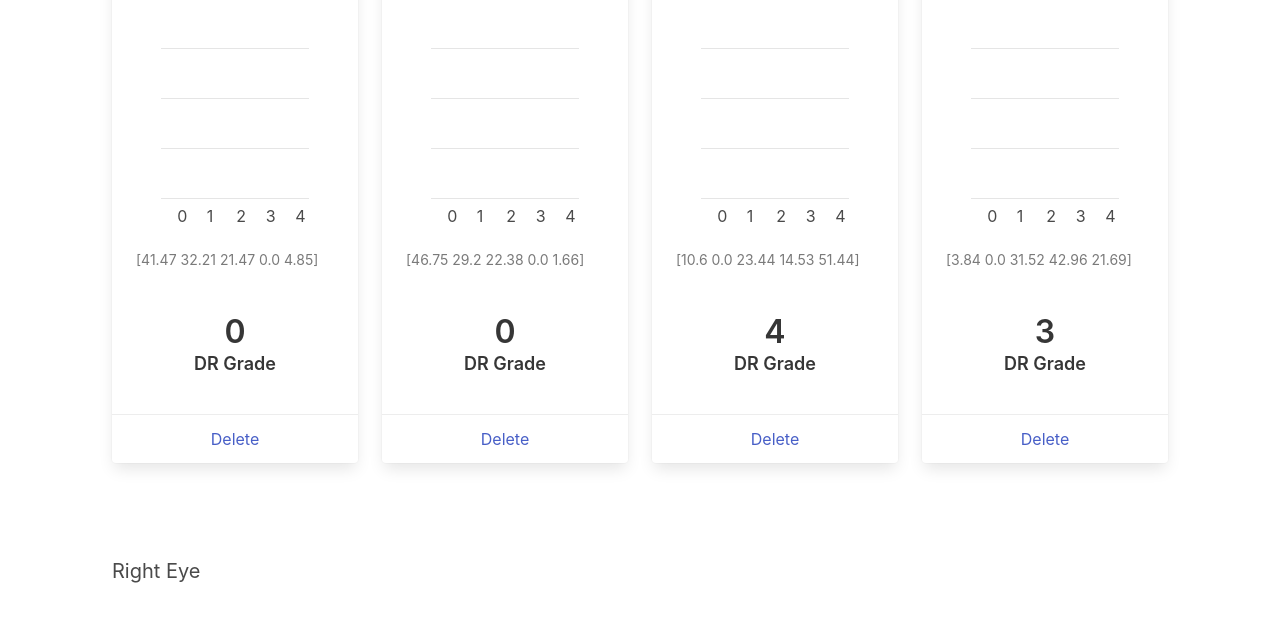
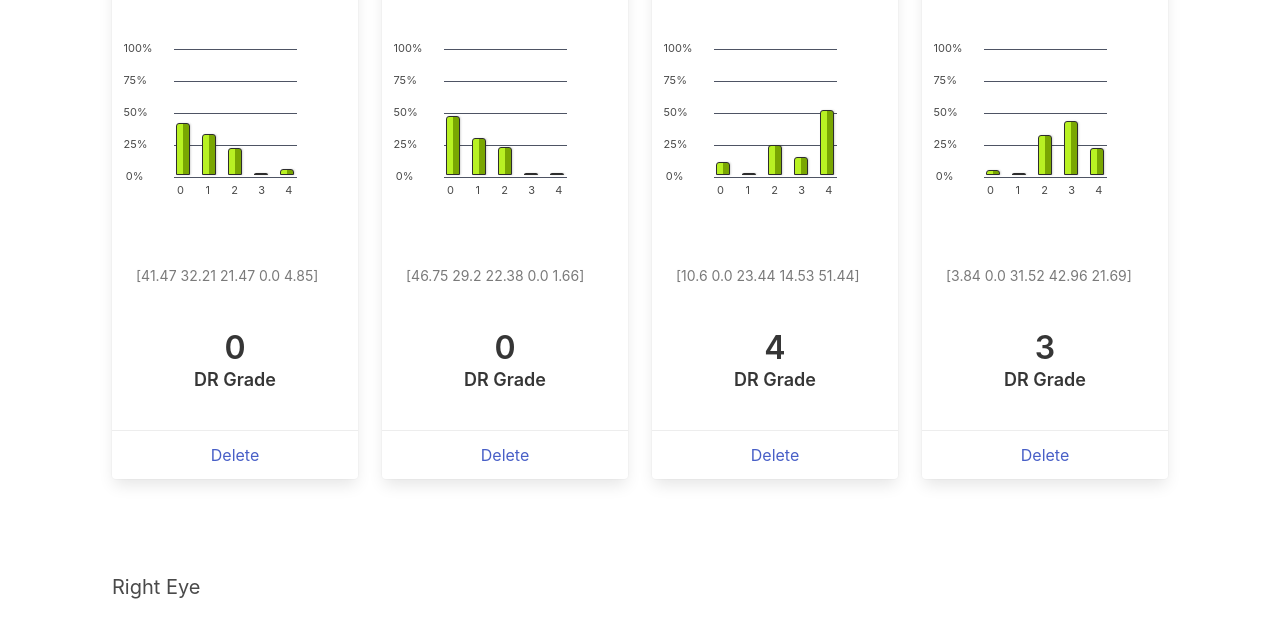
Before and after one commit to ayushsubedi/cheersAI, a Flask app: page /patient/1 in a window 1280 px wide. Shown: the part 1324-1960 px from the top of the page. Before the commit the page ends 1907 px from the top, so only its background shows below. Run offline with Flask 2, Linux system fonts and the light colour scheme; data comes from the database, SQL or seed files in the repository; some libraries are stand-ins or nearby versions.

Commit message:
resolve #112

```diff
--- a/cheersAI/static/css/chart.css
+++ b/cheersAI/static/css/chart.css
@@ -1,40 +1,224 @@
-.chart {
-    display: table;
-    table-layout: fixed;
-    width: 60%;
-    max-width: 700px;
-    height: 200px;
-    margin: 0 auto;
-    background-image: linear-gradient(to top, rgba(0, 0, 0, 0.1) 2%, rgba(0, 0, 0, 0) 2%);
-    background-size: 100% 50px;
-    background-position: left top;
+@-webkit-keyframes animate-width {
+  0% {
+    width: 0;
   }
-  .chart li {
-    position: relative;
-    display: table-cell;
-    vertical-align: bottom;
-    height: 200px;
+  100% {
+    visibility: visible;
   }
-  .chart span {
-    margin: 0 1em;
-    display: block;
-    background: #f39200;
-    animation: draw 1s ease-in-out;
+}
+@-moz-keyframes animate-width {
+  0% {
+    width: 0;
   }
-  .chart span:before {
-    position: absolute;
-    left: 0;
-    right: 0;
-    top: 100%;
-    padding: 5px 1em 0;
-    display: block;
-    text-align: center;
-    content: attr(title);
-    word-wrap: break-word;
+  100% {
+    visibility: visible;
   }
+}
+@keyframes animate-width {
+  0% {
+    width: 0;
+  }
+  100% {
+    visibility: visible;
+  }
+}
+@-webkit-keyframes animate-height {
+  0% {
+    height: 0;
+  }
+  100% {
+    visibility: visible;
+  }
+}
+@-moz-keyframes animate-height {
+  0% {
+    height: 0;
+  }
+  100% {
+    visibility: visible;
+  }
+}
+@keyframes animate-height {
+  0% {
+    height: 0;
+  }
+  100% {
+    visibility: visible;
+  }
+}
 
-  @keyframes draw {
-    0% {
-      height: 0;
-    }
-  }
+
+#bar-chart {
+  height: 190px;
+  width: 50%;
+  position: relative;
+  margin: 50px auto 0;
+}
+#bar-chart * {
+  box-sizing: border-box;
+}
+#bar-chart .graph {
+  height: 150px;
+  position: relative;
+}
+#bar-chart .bars {
+  height: 126px;
+  padding: 0 2%;
+  position: absolute;
+  width: 100%;
+  z-index: 10;
+}
+#bar-chart .bar-group {
+  display: block;
+  float: left;
+  height: 100%;
+  position: relative;
+  width: 12%;
+  margin-right: 10%;
+}
+#bar-chart .bar-group:last-child {
+  margin-right: 0;
+}
+#bar-chart .bar-group .bar {
+  visibility: hidden;
+  height: 0;
+  -webkit-animation: animate-height;
+  -moz-animation: animate-height;
+  animation: animate-height;
+  animation-timing-function: cubic-bezier(0.35, 0.95, 0.67, 0.99);
+  -webkit-animation-timing-function: cubic-bezier(0.35, 0.95, 0.67, 0.99);
+  -moz-animation-timing-function: cubic-bezier(0.35, 0.95, 0.67, 0.99);
+  animation-duration: 0.4s;
+  -webkit-animation-duration: 0.4s;
+  -moz-animation-duration: 0.4s;
+  animation-fill-mode: forwards;
+  -webkit-animation-fill-mode: forwards;
+  box-shadow: 1px 0 2px rgba(0, 0, 0, 0.15);
+  border: 1px solid #2d2d2d;
+  border-radius: 3px 3px 0 0;
+  bottom: 0;
+  cursor: pointer;
+  height: 0;
+  position: absolute;
+  text-align: center;
+  width: 100%;
+}
+#bar-chart .bar-group .bar:nth-child(2) {
+  left: 35%;
+}
+#bar-chart .bar-group .bar:nth-child(3) {
+  left: 70%;
+}
+#bar-chart .bar-group .bar span {
+  display: none;
+}
+#bar-chart .bar-group .bar-1 {
+  animation-delay: 0.3s;
+  -webkit-animation-delay: 0.3s;
+}
+#bar-chart .bar-group .bar-2 {
+  animation-delay: 0.4s;
+  -webkit-animation-delay: 0.4s;
+}
+#bar-chart .bar-group .bar-3 {
+  animation-delay: 0.5s;
+  -webkit-animation-delay: 0.5s;
+}
+#bar-chart .bar-group .bar-4 {
+  animation-delay: 0.6s;
+  -webkit-animation-delay: 0.6s;
+}
+#bar-chart .bar-group .bar-5 {
+  animation-delay: 0.7s;
+  -webkit-animation-delay: 0.7s;
+}
+#bar-chart .bar-group .bar-6 {
+  animation-delay: 0.8s;
+  -webkit-animation-delay: 0.8s;
+}
+#bar-chart .bar-group .bar-7 {
+  animation-delay: 0.9s;
+  -webkit-animation-delay: 0.9s;
+}
+#bar-chart .bar-group .bar-8 {
+  animation-delay: 1s;
+  -webkit-animation-delay: 1s;
+}
+#bar-chart .bar-group .bar-9 {
+  animation-delay: 1.1s;
+  -webkit-animation-delay: 1.1s;
+}
+#bar-chart .bar-group .bar-10 {
+  animation-delay: 1.2s;
+  -webkit-animation-delay: 1.2s;
+}
+#bar-chart .bar-group .bar-11 {
+  animation-delay: 1.3s;
+  -webkit-animation-delay: 1.3s;
+}
+#bar-chart .bar-group .bar-12 {
+  animation-delay: 1.4s;
+  -webkit-animation-delay: 1.4s;
+}
+#bar-chart .bar-group .bar-13 {
+  animation-delay: 1.5s;
+  -webkit-animation-delay: 1.5s;
+}
+#bar-chart .bar-group .bar-14 {
+  animation-delay: 1.6s;
+  -webkit-animation-delay: 1.6s;
+}
+#bar-chart .bar-group .bar-15 {
+  animation-delay: 1.7s;
+  -webkit-animation-delay: 1.7s;
+}
+#bar-chart ul {
+  list-style: none;
+  margin: 0;
+  padding: 0;
+}
+#bar-chart .x-axis {
+  bottom: 0;
+  position: absolute;
+  text-align: center;
+  width: 100%;
+}
+#bar-chart .x-axis li {
+  float: left;
+  margin-right: 10.5%;
+  font-size: 11px;
+  width: 11.5%;
+}
+#bar-chart .x-axis li:last-child {
+  margin-right: 0;
+}
+#bar-chart .y-axis {
+  position: absolute;
+  text-align: right;
+  width: 100%;
+}
+#bar-chart .y-axis li {
+  border-top: 1px solid #4e5464;
+  display: block;
+  height: 32px;
+  width: 100%;
+}
+#bar-chart .y-axis li span {
+  display: block;
+  font-size: 11px;
+  margin: -10px 0 0 -60px;
+  padding: 0 10px;
+  width: 40px;
+}
+#bar-chart .stat-1 {
+  background-image: -webkit-linear-gradient(left, #ff4500 0%, #ff4500 47%, #cf3a02 50%, #cf3a02 100%);
+  background-image: linear-gradient(to right, #ff4500 0%, #ff4500 47%, #cf3a02 50%, #cf3a02 100%);
+}
+#bar-chart .stat-2 {
+  background-image: -webkit-linear-gradient(left, #b8f123 0%, #b8f123 47%, #79a602 50%, #79a602 100%);
+  background-image: linear-gradient(to right, #b8f123 0%, #b8f123 47%, #79a602 50%, #79a602 100%);
+}
+#bar-chart .stat-3 {
+  background-image: -webkit-linear-gradient(left, #00c5ff 0%, #00c5ff 47%, #0383a9 50%, #0383a9 100%);
+  background-image: linear-gradient(to right, #00c5ff 0%, #00c5ff 47%, #0383a9 50%, #0383a9 100%);
+}
--- a/cheersAI/templates/patient.html
+++ b/cheersAI/templates/patient.html
@@ -83,16 +83,35 @@
             <figure class="image is-3by2">
               <img src="{{ url_for('static', filename='uploaded_img/dr/')}}{{ history.image_left }}" alt="">
             </figure>
-            <div>
-            <ul class="chart">
-              {% set list_pred = history.prediction_left_all.split(' ') %}
-              {% for height in list_pred %}
-              <li>
-                <span style="height:{{ height }}%" title="{{loop.index - 1}}"></span>
-              </li>
-              {% endfor %}
-            </ul>
-          </div>
+            <section>
+              <div id="bar-chart">
+                <div class="graph">
+                   <ul class="x-axis">
+                      <li><span>0</span></li>
+                      <li><span>1</span></li>
+                      <li><span>2</span></li>
+                      <li><span>3</span></li>
+                      <li><span>4</span></li>
+                   </ul>
+                   <ul class="y-axis">
+                      <li><span>100%</span></li>
+                      <li><span>75%</span></li>
+                      <li><span>50%</span></li>
+                      <li><span>25%</span></li>
+                      <li><span>0%</span></li>
+                   </ul>
+                   <div class="bars">
+                    {% set list_pred = history.prediction_left_all.split(' ') %}
+                    {% for height in list_pred %}
+                      <div class="bar-group">
+                         <div class="bar bar-14 stat-2" style="height:{{ height }}%">
+                         </div>
+                      </div>
+                      {% endfor %}
+                   </div>
+                </div>
+             </div>
+            </section>
             <div class="card-content is-overlay is-clipped">
               <span class="tag is-info">
                 {{history.date_create.strftime('%Y-%m-%d')}}
@@ -100,7 +119,6 @@
             </div>
         </div>
         <div class="card-content">
-          <br>
           <div class="content">
             <small class="has-text-grey">[{{history.prediction_left_all}}]</small>
             <h3 class="title is-3 has-text-centered">{{ history.prediction_left }}</h3>
```
